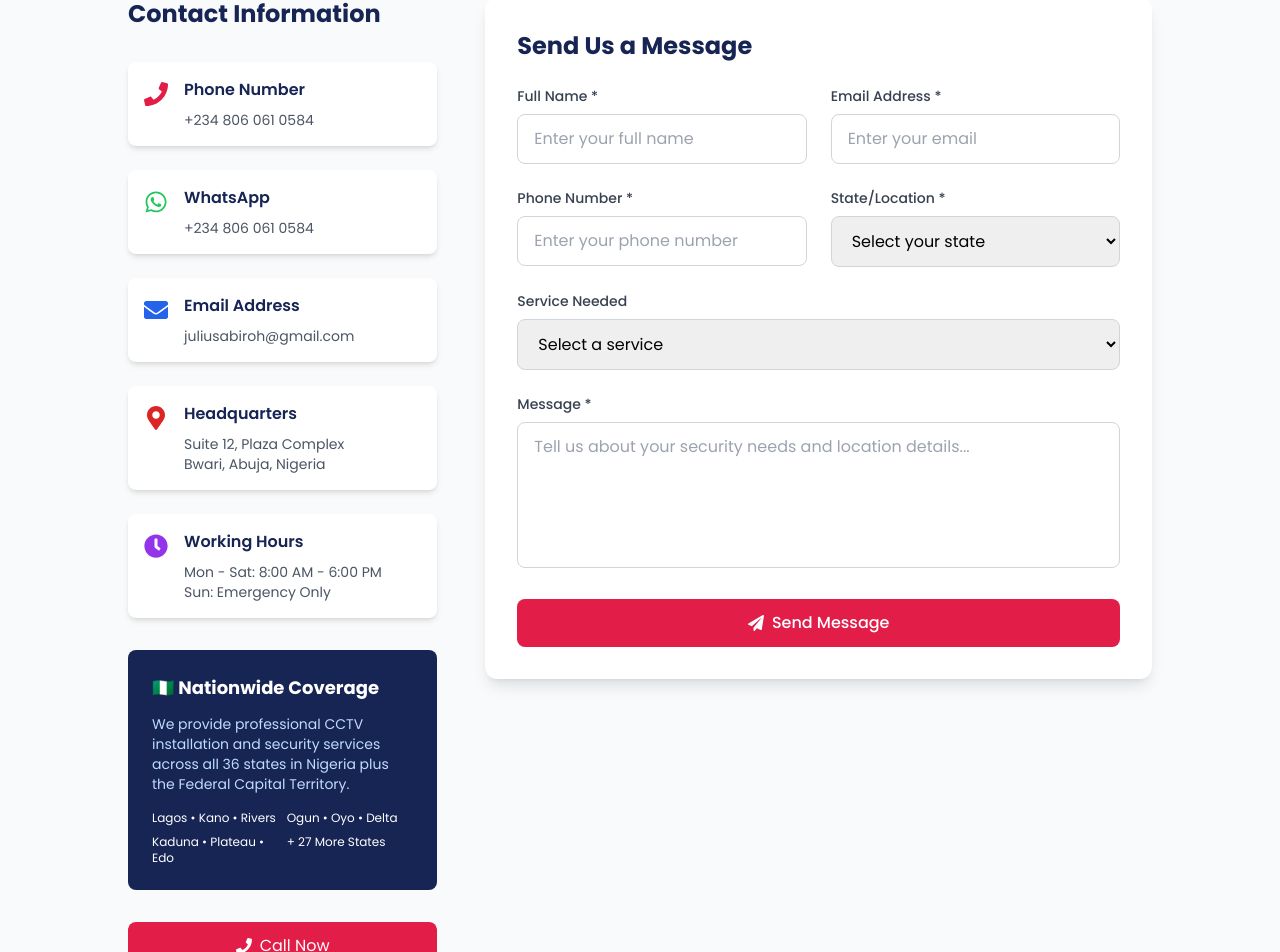
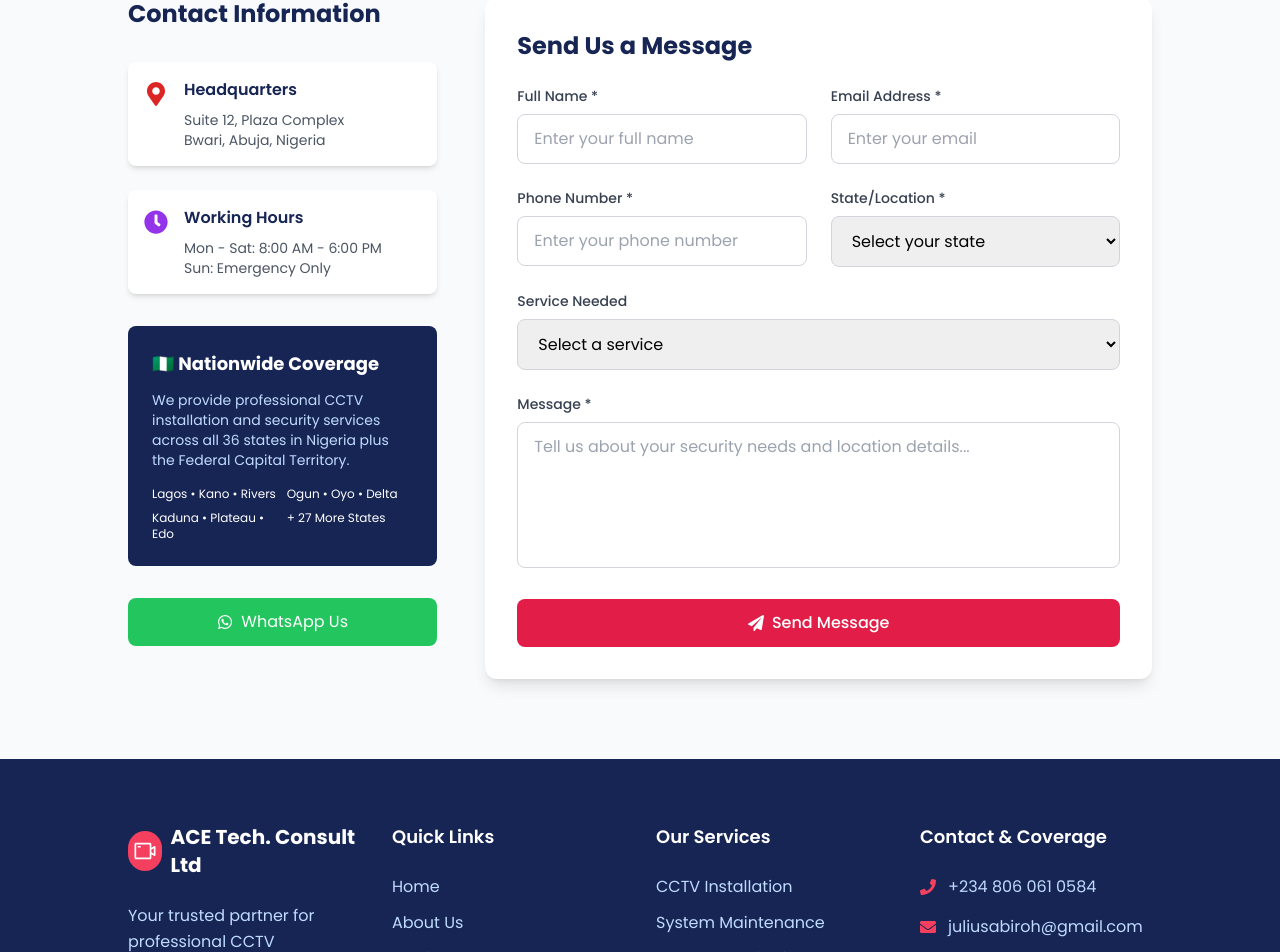
Before and after one commit to OgeeTech/CCTV, a Next.js app: page / in a window 1280 px wide. Shown: the part 5423-6375 px from the top of the page. Built offline with nearby package versions, Linux system fonts and the light colour scheme.

Commit message:
Update Contact Information

```diff
--- a/Components/Home/Contact/Contact.tsx
+++ b/Components/Home/Contact/Contact.tsx
@@ -1,6 +1,6 @@
 'use client';
 import React, { useState } from 'react';
-import { FaPhone, FaEnvelope, FaMapMarkerAlt, FaWhatsapp, FaClock, FaPaperPlane } from 'react-icons/fa';
+import { FaMapMarkerAlt, FaWhatsapp, FaClock, FaPaperPlane } from 'react-icons/fa';
 
 const Contact = () => {
   const [formData, setFormData] = useState({
@@ -42,24 +42,6 @@ const Contact = () => {
   };
 
   const contactInfo = [
-    {
-      icon: <FaPhone className="text-2xl text-rose-600" />,
-      title: "Phone Number",
-      details: ["+234 806 061 0584"],
-      action: "tel:+2348060610584"
-    },
-    {
-      icon: <FaWhatsapp className="text-2xl text-green-500" />,
-      title: "WhatsApp",
-      details: ["+234 806 061 0584"],
-      action: "https://wa.me/qr/GL5V3VBV5SZLG1"
-    },
-    {
-      icon: <FaEnvelope className="text-2xl text-blue-600" />,
-      title: "Email Address",
-      details: ["juliusabiroh@gmail.com"],
-      action: "mailto:juliusabiroh@gmail.com"
-    },
     {
       icon: <FaMapMarkerAlt className="text-2xl text-red-600" />,
       title: "Headquarters",
@@ -131,13 +113,6 @@ const Contact = () => {
 
             {/* Quick Action Buttons */}
             <div className="mt-8 space-y-4">
-              <a
-                href="tel:+2348060610584"
-                className="flex items-center justify-center w-full bg-rose-600 hover:bg-rose-700 text-white py-3 px-6 rounded-lg transition-colors duration-300"
-              >
-                <FaPhone className="mr-2" />
-                Call Now
-              </a>
               <a
                 href="https://wa.me/qr/GL5V3VBV5SZLG1"
                 target="_blank"
```
